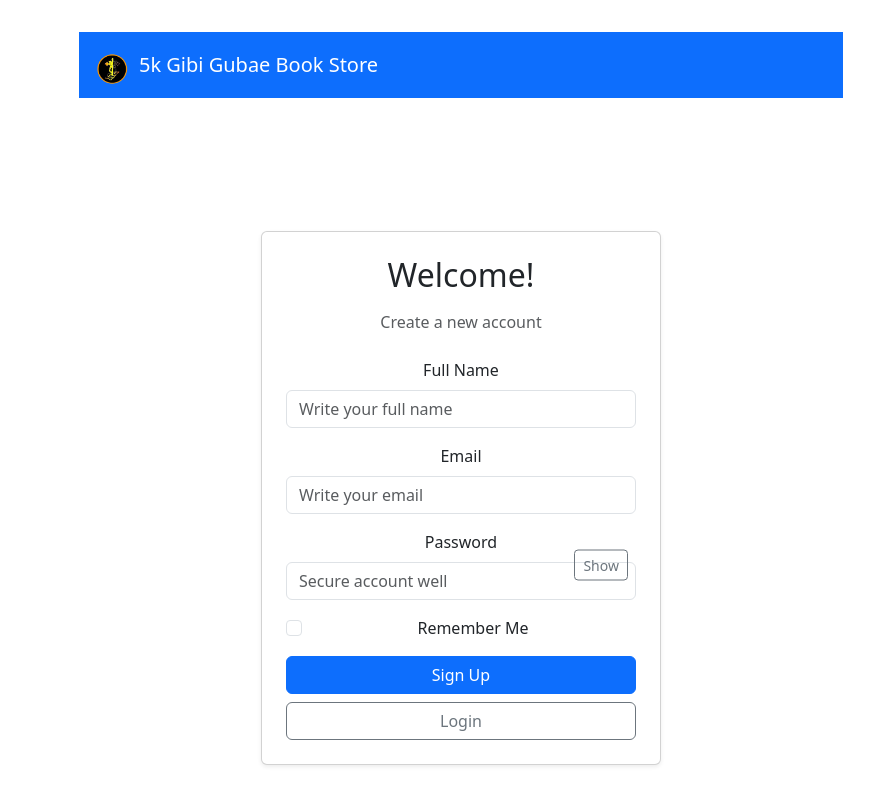
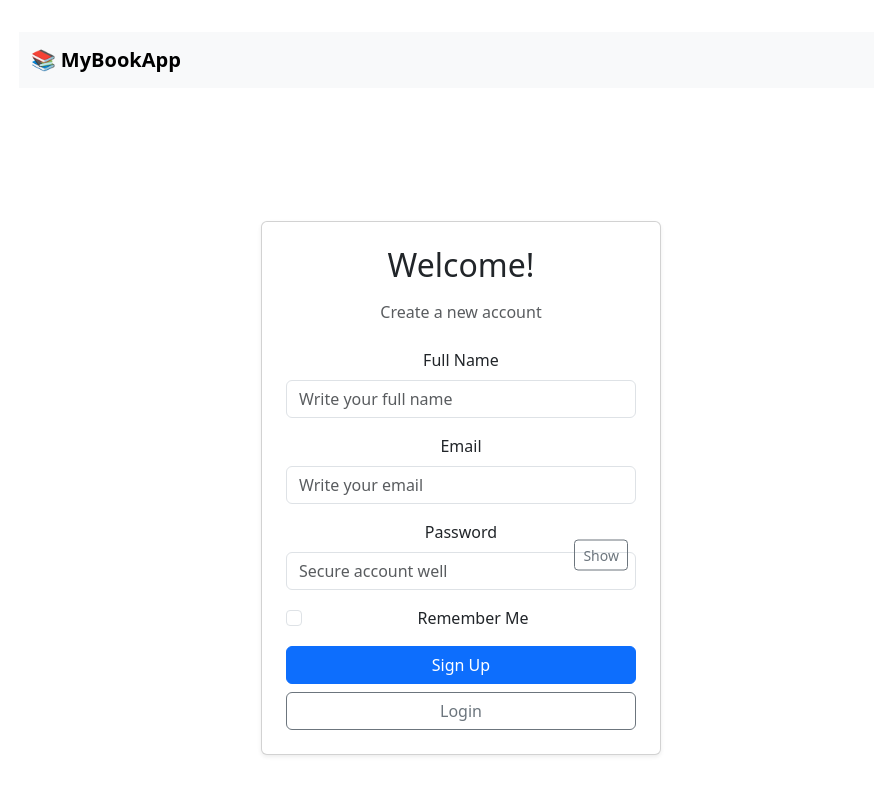
Before and after one commit to Bemnet57/5K_Bookstore, a React (Vite) app in the folder frontend/: page / in a window 1280 px wide. Shown: the top 800 px of the page, without its empty margins (179-1053 px from the left). Built offline with nearby package versions, Linux system fonts and the light colour scheme.

Commit message:
navbar-August 29

```diff
--- a/frontend/src/components/Navbar_temp.jsx
+++ b/frontend/src/components/Navbar_temp.jsx
@@ -1,50 +1,81 @@
-import { Link } from 'react-router-dom';
+import { useNavigate } from "react-router-dom";
+import { useState } from "react";
 
 function Navbar() {
+  const navigate = useNavigate();
+  const [theme, setTheme] = useState("light");
+
+  const toggleTheme = () => {
+    const newTheme = theme === "light" ? "dark" : "light";
+    setTheme(newTheme);
+    document.body.setAttribute("data-bs-theme", newTheme); // Bootstrap 5.3 color modes
+  };
+
+  const handleSearch = (e) => {
+    e.preventDefault();
+    const query = e.target.search.value;
+    console.log("Searching for:", query);
+    // later → navigate(`/books?search=${query}`);
+  };
+
   return (
-    <nav className="navbar navbar-expand-lg navbar-dark bg-primary">
-      <div className="container">
+    <nav className="navbar navbar-expand-lg bg-body-tertiary">
+      <div className="container-fluid">
         {/* Logo */}
-        <Link className="navbar-brand d-flex align-items-center" to="/">
-          <img
-            src="/logo.png"
-            alt="5k Gibi Gubae"
-            width="40"
-            height="40"
-            className="d-inline-block align-top me-2"
-          />
-          <span>5k Gibi Gubae Book Store</span>
-        </Link>
+        <a
+          className="navbar-brand fw-bold"
+          href="/home"
+          onClick={(e) => { e.preventDefault(); navigate("/home"); }}
+        >
+          📚 MyBookApp
+        </a>
 
         {/* Toggler for mobile */}
         <button
           className="navbar-toggler"
           type="button"
           data-bs-toggle="collapse"
-          data-bs-target="#navbarNav"
-          aria-controls="navbarNav"
-          aria-expanded="false"
-          aria-label="Toggle navigation"
+          data-bs-target="#navbarContent"
         >
           <span className="navbar-toggler-icon"></span>
         </button>
 
-        {/* Links */}
-        <div className="collapse navbar-collapse" id="navbarNav">
-          <ul className="navbar-nav ms-auto">
+        {/* Links + Search + Profile */}
+        <div className="collapse navbar-collapse" id="navbarContent">
+          {/* Links */}
+          <ul className="navbar-nav me-auto mb-2 mb-lg-0">
             <li className="nav-item">
-              <Link className="nav-link" to="/">Home</Link>
+              <a className="nav-link" onClick={() => navigate("/home")}>Home</a>
             </li>
             <li className="nav-item">
-              <Link className="nav-link" to="/profile">Profile</Link>
+              <a className="nav-link" onClick={() => navigate("/books")}>Books</a>
             </li>
             <li className="nav-item">
-              <Link className="nav-link" to="/cart">Cart</Link>
-            </li>
-            <li className="nav-item">
-              <Link className="nav-link" to="/delivery-history">Delivery History</Link>
+              <a className="nav-link" onClick={() => navigate("/delivery")}>Delivery</a>
             </li>
           </ul>
+
+          {/* Search */}
+          <form className="d-flex me-3" role="search" onSubmit={handleSearch}>
+            <input
+              className="form-control me-2"
+              type="search"
+              name="search"
+              placeholder="Search books..."
+              aria-label="Search"
+            />
+            <button className="btn btn-outline-primary" type="submit">Search</button>
+          </form>
+
+          {/* Theme toggle */}
+          <button className="btn btn-outline-secondary me-3" onClick={toggleTheme}>
+            {theme === "light" ? "🌞" : "🌙"}
+          </button>
+
+          {/* Profile */}
+          <a className="btn btn-primary" onClick={() => navigate("/profile")}>
+            Profile
+          </a>
         </div>
       </div>
     </nav>
```
Also changed, not shown: frontend/src/styles/buttons.css (added), frontend/src/styles/main.css (added), frontend/src/styles/navbar.css (added).
